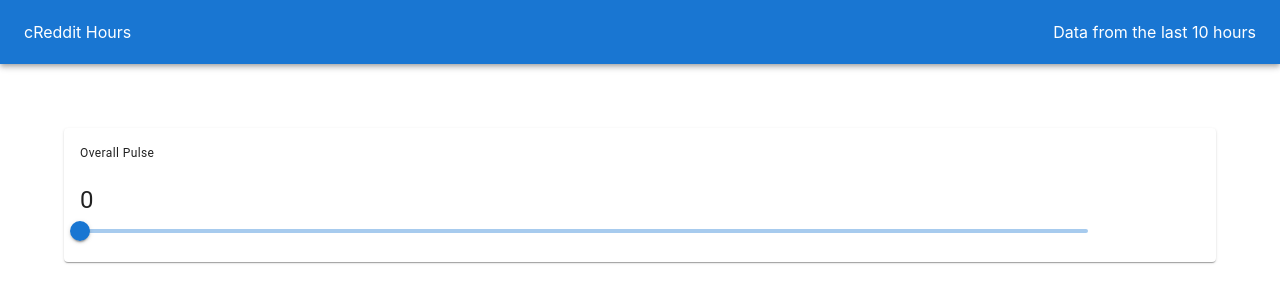
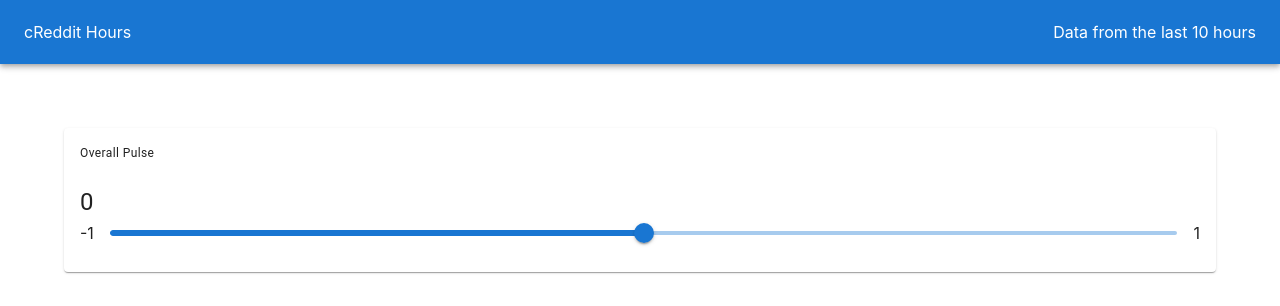
Before and after one commit to arogyadhakal/credditHours, a React (Create React App) app in the folder subreddit-app/: page / in a window 1280 px wide. Shown: the top 306 px of the page. Built offline with nearby package versions, Linux system fonts and the light colour scheme; no server answers.

Commit message:
Whole batch of changes; pulse rounded to 2 decimals, slider goes to edge and has -1 and 1; analyze_sentiment no nested loop, accounts for negatives

```diff
--- a/subreddit-app/package.json
+++ b/subreddit-app/package.json
@@ -14,7 +14,7 @@
     "react": "^18.2.0",
     "react-dom": "^18.2.0",
     "react-router-dom": "^6.9.0",
-    "react-scripts": "^2.1.3",
+    "react-scripts": "^2.1.8",
     "web-vitals": "^2.1.4"
   },
   "scripts": {
--- a/subreddit-app/src/components/pulse.jsx
+++ b/subreddit-app/src/components/pulse.jsx
@@ -20,6 +20,7 @@ export function Pulse({ posts }) {
   let averageSentiment;
   if (posts) {
     averageSentiment = calculateAverageSentiment(posts);
+    averageSentiment = Math.round(averageSentiment * 100) / 100
     console.log("average Sentiment", averageSentiment);
     // setAverageSentiment(average);
   } else {
@@ -31,12 +32,12 @@ export function Pulse({ posts }) {
     <>
       <Card sx={{ margin: "5%" }}>
         <Box sx={{ p: 2, display: "flex" }}>
-          <Stack sx={{ width: "90%" }}>
+          <Stack sx={{ width: 1 }}>
             <Typography variant="caption">Overall Pulse</Typography>
             <Typography variant="h5" paddingTop="2%">
               {averageSentiment}
             </Typography>
-            <SliderReddit value={averageSentiment.toFixed(2)}></SliderReddit>
+            <SliderReddit value={averageSentiment}></SliderReddit>
           </Stack>
         </Box>
       </Card>
--- a/subreddit-app/src/components/slider.jsx
+++ b/subreddit-app/src/components/slider.jsx
@@ -1,14 +1,19 @@
-import { Slider } from "@mui/material";
+import { Slider, Stack } from "@mui/material";
 import React from "react";
 import { useState } from "react";
 import { useEffect } from "react";
 
 export function SliderReddit(props) {
-  let converted_string_to_float = parseFloat(props.value) * 100;
 
   return (
-    <>
-      <Slider value={converted_string_to_float}></Slider>
-    </>
+    <Stack spacing={2} direction="row" sx={{ mb: 1 }} alignItems="center">
+      <p>-1</p>
+      <Slider value={props.value}
+        min={-1}
+        max={1}
+        alignItems="center"
+        ></Slider>
+      <p>1</p>
+    </Stack>
   );
 }
```
Also changed, not shown: 2 other files (tests, documents, lock files or other folders).
